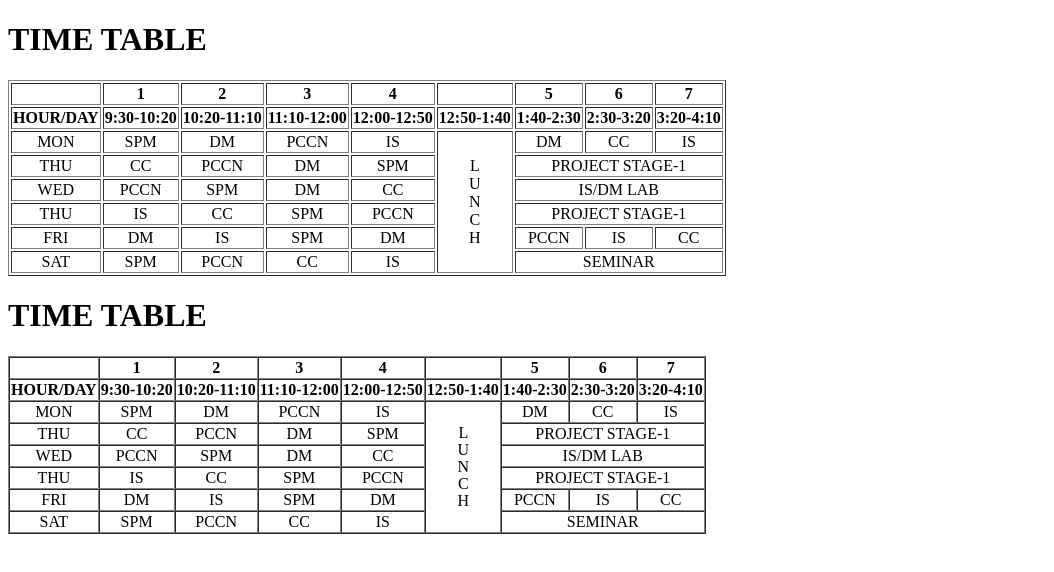
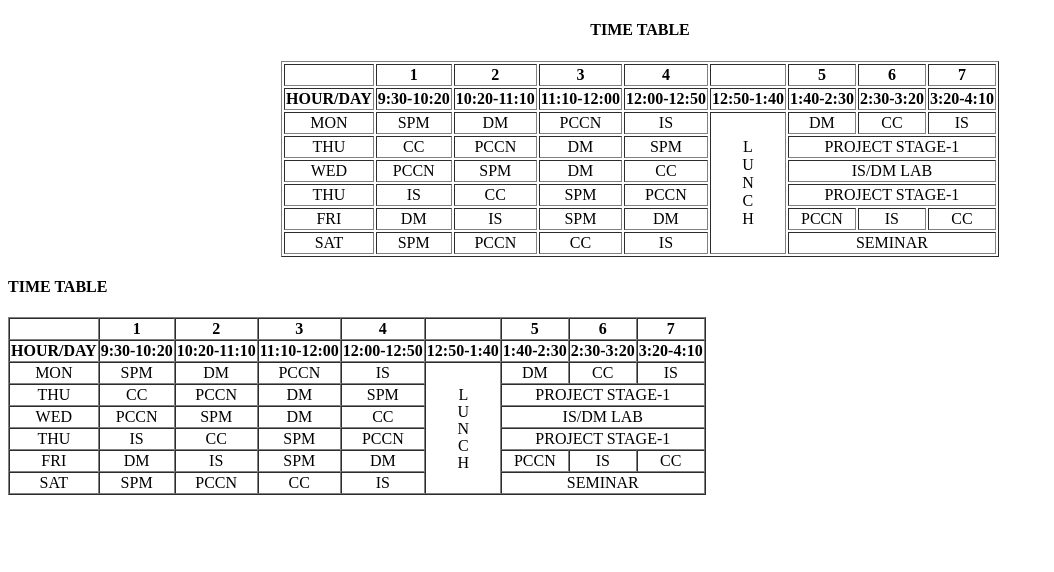
Before and after one commit to Medige/webrepo, a plain HTML site: page day4.html in a window 1280 px wide. Shown: the whole page, without its empty margins (0-1054 px from the left). Drawn offline with Linux system fonts and the light colour scheme.

Commit message:
created tag of v1.0

```diff
--- a/day4.html
+++ b/day4.html
@@ -12,8 +12,8 @@
     </style>
 </head>
 <body>
-    <h1>TIME TABLE</h1>
-    <table border="1px">
+    <h4 align="center">TIME TABLE</h4>
+    <table border="1px" align="center">
         <tr>
             <th></th>
             <th>1</th>
@@ -97,7 +97,7 @@
 
     </table>
 
-    <h1>TIME TABLE </h1>
+    <h4>TIME TABLE </h4>
     <table border="1px" cellspacing="0px">
         <tr>
             <th></th>
```
Also changed, not shown: index.html (+1 -1 lines).
